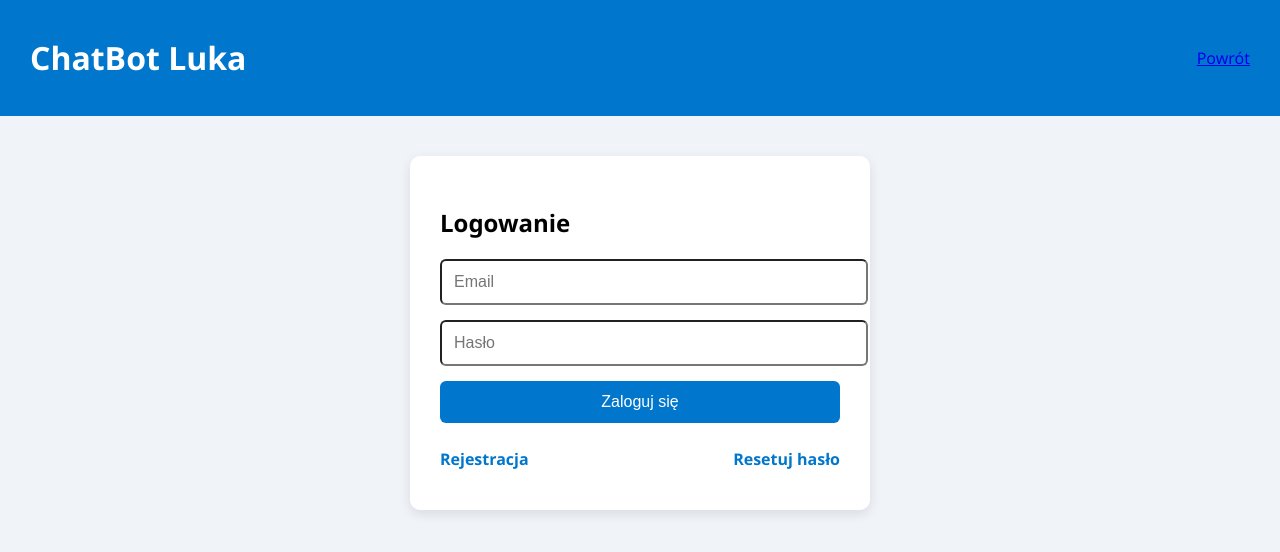
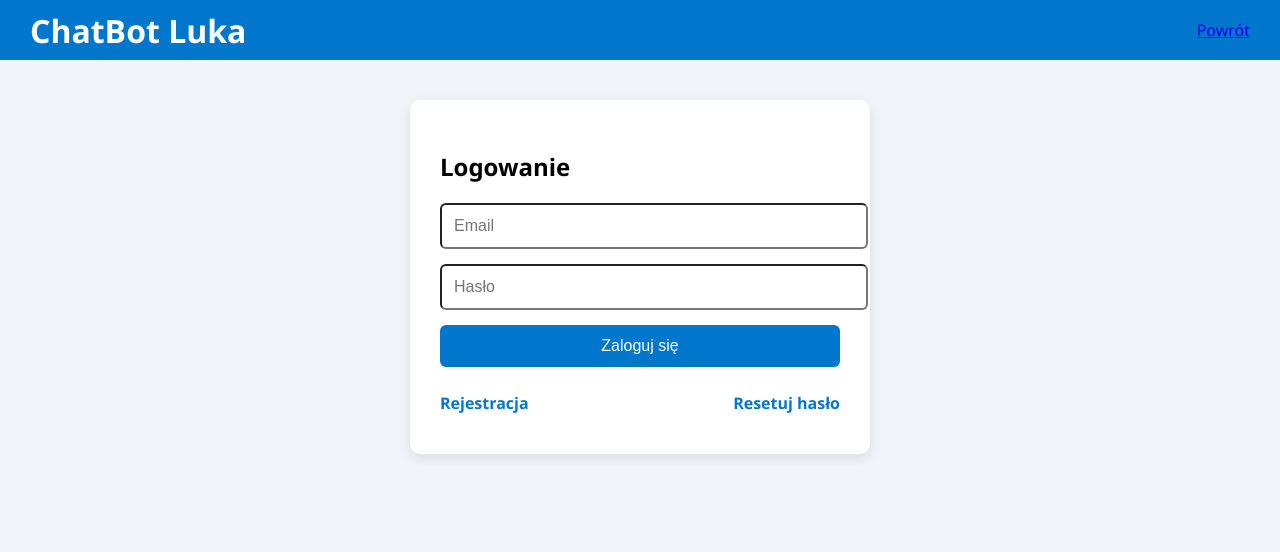
Before and after one commit to GreenBlox-creator/GreenGPT, a plain HTML site: page login/index.html in a window 1280 px wide. Drawn offline with Linux system fonts and the light colour scheme.

Commit message:
Update index.html

```diff
--- a/login/index.html
+++ b/login/index.html
@@ -19,6 +19,12 @@
       display: flex;
       justify-content: space-between;
       align-items: center;
+    }
+    header {
+  height: 60px; /* lub np. 50px */
+  padding: 0 30px;
+  display: flex;
+  align-items: center;
     }
     .container {
       max-width: 400px;
```
